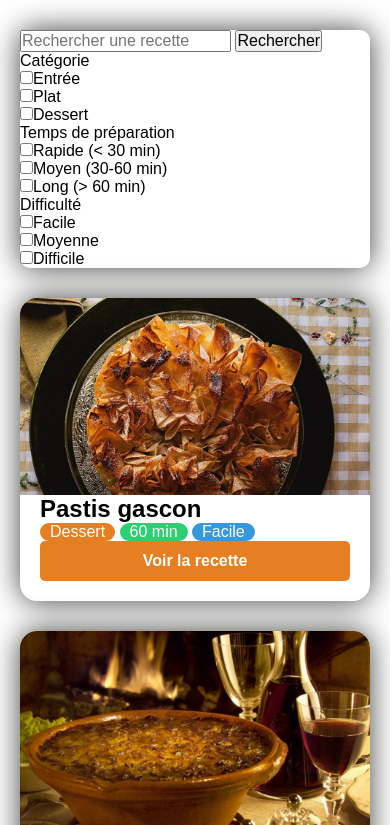
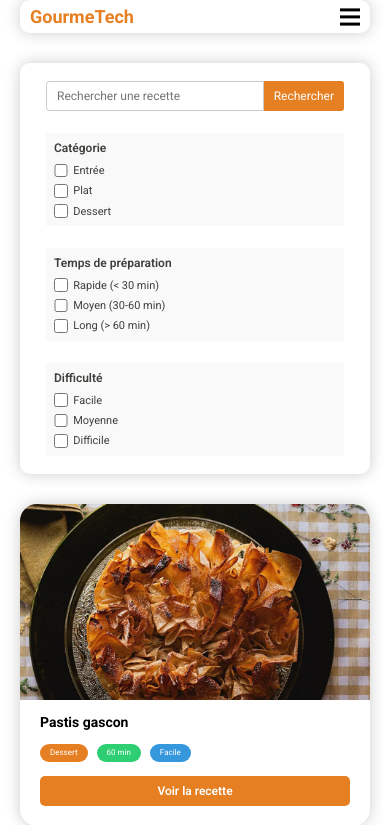
Before and after one commit to jlformation/TP_Final_Frontend, a plain HTML site: page gourmeTech/index.html in a window 390 px wide. Shown: the top 825 px of the page. Drawn offline with Linux system fonts and the light colour scheme.

Commit message:
home page mobile

```diff
--- a/gourmeTech/css/styles.css
+++ b/gourmeTech/css/styles.css
@@ -2,58 +2,189 @@
   --main-bg-color: #fff;
   --color-grey1: #3E403C;
   --color-grey2: #F9F9F9;
+  --color-grey3: #ccc;
   --color-orange: #E67F21;
   --color-green: #2ECE72;
   --color-blue: #3598DD;
+  --font: "Roboto", sans-serif;
+  font-size: 10px;
+  /* 1rem = 10px */
 }
 
 body {
   font-family: Arial, Helvetica, sans-serif;
   background-color: var(--main-bg-color);
   padding-inline: 20px;
+  font-family: var(--font);
+  font-size: 1.2rem;
+}
+
+ul {
+  list-style: none;
+}
+
+img {
+  width: 100%;
+  vertical-align: middle;
+}
+
+a {
+  text-decoration: none;
 }
 
 header {
+  display: flex;
+  justify-content: space-between;
+  flex-wrap: wrap;
+  align-items: center;
+  border-radius: 10px;
+  padding: 6px 10px;
+  box-shadow: 0 0 15px 0 var(--color-grey3);
+
+  nav {
     display: none;
+
+    &.open {
+      display: block;
+      flex-basis: 100%;
+      width: 100%;
+
+      ul {
+        padding-top: 10px;
+
+        li {
+          a {
+            font-size: 1.2rem;
+            line-height: 1.4;
+            color: var(--color-grey1);
+
+            &:hover {
+              text-decoration: underline;
+            }
+          }
+        }
+      }
+    }
+  }
+
+  >a {
+    font-size: 1.8rem;
+    color: var(--color-orange);
+    font-weight: 700;
+    /* bold */
+  }
+
+  button {
+    border: none;
+    background: none;
+    cursor: pointer;
+  }
 }
 
 section {
-    margin-top:30px;
+  margin-top: 30px;
 }
 
 section form {
   border-radius: 10px;
-    box-shadow: 0 0 30px 0 var(--color-grey1);
+  color: var(--color-grey1);
+  box-shadow: 0 0 15px 0 var(--color-grey3);
+  padding: 18px 26px;
+
   fieldset {
-    border:none;
-    ul {
-        list-style: none;
+    border: none;
+
+    &+fieldset {
+      background-color: var(--color-grey2);
+      padding: 8px;
+
+      legend {
+        font-weight: 600;
+        padding-top: 30px;
+      }
+
+      li+li {
+        padding-top: 6px;
+      }
+
+      label {
+        font-size: 1.1rem;
+
+        input {
+          margin-right: 6px;
+          width: 1.25em;
+          height: 1.25em;
+          margin-top: -.125em;
+          margin-inline-end: .5em;
+          vertical-align: middle;
+        }
+      }
+    }
+
+    &:first-child {
+      display: inline-flex;
+      position: relative;
+      width: 100%;
+      vertical-align: middle;
+
+      input {
+        position: relative;
+        height: 30px;
+        padding-inline: 10px;
+        flex: 1 1 auto;
+        border-radius: 3px;
+        border-top-right-radius: 0;
+        border-bottom-right-radius: 0;
+        border: solid 1px var(--color-grey3);
+      }
+
+      button {
+        padding-inline: 10px;
+        color: var(--main-bg-color);
+        background-color: var(--color-orange);
+        border: none;
+        border-radius: 3px;
+        border-top-left-radius: 0;
+        border-bottom-left-radius: 0;
+      }
     }
   }
 }
 
 section article {
   border-radius: 17px;
-    box-shadow: 0 0 30px 0 var(--color-grey1);
-    overflow:hidden;
+  box-shadow: 0 0 15px 0 var(--color-grey3);
+  overflow: hidden;
   padding-bottom: 20px;
-    h2, ul {
+
+  h2 {
+    font-size: 1.4rem;
+    padding-block: 14px;
+  }
+
+  h2,
+  ul {
     padding-inline: 20px;
+    padding-bottom: 14px;
+    ;
   }
+
   .btn {
     background-color: var(--color-orange);
     color: var(--main-bg-color);
     display: block;
     font-weight: 600;
     text-decoration: none;
-        text-align:center;
+    text-align: center;
     margin-inline: 20px;
     border-radius: 5px;
-        line-height: 40px;
+    line-height: 30px;
   }
 
   ul li {
     display: inline;
+    margin-right: 6px;
+
     .tag {
       border-radius: 9px;
       text-decoration: none;
@@ -61,12 +192,16 @@
       display: inline-block;
       line-height: 18px;
       padding-inline: 10px;
+      font-size: 0.8rem;
+
       &.tag-orange {
         background-color: var(--color-orange);
       }
+
       &.tag-green {
         background-color: var(--color-green);
       }
+
       &.tag-blue {
         background-color: var(--color-blue);
       }
@@ -74,12 +209,49 @@
   }
 }
 
-  article + article {
-    margin-top:30px;
+article+article {
+  margin-top: 30px;
 }
 
-  article img {
+footer {
+  margin-top: 30px;
+  border-top: solid 1px var(--color-grey3);
+  padding-block: 20px;
+
+  nav,
+  div {
+    padding-inline: 20px;
+    padding-bottom: 20px;
+    color: var(--color-grey1);
+  }
+
+  nav p,
+  div h2 {
+    font-weight: 700;
+    color: var(--color-orange);
+    font-size: 1.4rem;
+    padding-bottom: 10px;
+  }
+
+  nav ul li+li {
+    margin-top: 8px;
+  }
+
+  nav a {
+    color: inherit;
+    text-decoration: none;
+
+    &:hover {
+      text-decoration: underline;
+    }
+  }
+
+  span {
     display: block;
-    width: 100%;
-    height: auto;;
+    padding-top: 20px;
+    border-top: solid 1px var(--color-grey3);
+    text-align: center;
+    font-size: 1rem;
+    color: var(--color-grey3);
   }
+}
--- a/gourmeTech/index.html
+++ b/gourmeTech/index.html
@@ -5,18 +5,27 @@
     <meta name="viewport" content="width=device-width, initial-scale=1.0">
     <title>GourmeTech</title>
     <link rel="stylesheet" href="css/reset.css">
+    <link rel="preconnect" href="https://fonts.googleapis.com">
+<link rel="preconnect" href="https://fonts.gstatic.com" crossorigin>
+<link href="https://fonts.googleapis.com/css2?family=Roboto:wght@100..900&display=swap" rel="stylesheet">
     <link rel="stylesheet" href="css/styles.css">
 </head>
 <body>
 <header>
     <a href="#">GourmeTech</a>
+    <button>
+        <svg viewBox="0 0 100 100" width="20" height="20" fill="#000">
+            <rect y="7" width="100" height="15"></rect>
+            <rect y="42" width="100" height="15"></rect>
+            <rect y="78" width="100" height="15"></rect>
+        </svg>
+    </button>
     <nav>
         <ul>
             <li><a href="#">Accueil</a></li>
             <li><a href="#">Ajouter une recette</a></li>
             <li><a href="#">Mes favoris</a></li>
             <li><a href="#">À propos</a></li>
-            <li><a href="#">thème clair</a></li>
         </ul>
     </nav>
 </header>
@@ -30,25 +39,25 @@
             <fieldset>
                 <legend>Catégorie</legend>
                 <ul>
-                    <li><input type="checkbox"><label>Entrée</label></li>
-                    <li><input type="checkbox"><label>Plat</label></li>
-                    <li><input type="checkbox"><label>Dessert</label></li>
+                    <li><label><input type="checkbox">Entrée</label></li>
+                    <li><label><input type="checkbox">Plat</label></li>
+                    <li><label><input type="checkbox">Dessert</label></li>
                 </ul>
             </fieldset>
             <fieldset>
                 <legend>Temps de préparation</legend>
                 <ul>
-                    <li><input type="checkbox"><label>Rapide (< 30 min)</label></li>
-                    <li><input type="checkbox"><label>Moyen (30-60 min)</label></li>
-                    <li><input type="checkbox"><label>Long (> 60 min)</label></li>
+                    <li><label><input type="checkbox">Rapide (< 30 min)</label></li>
+                    <li><label><input type="checkbox">Moyen (30-60 min)</label></li>
+                    <li><label><input type="checkbox">Long (> 60 min)</label></li>
                 </ul>
             </fieldset>
             <fieldset>
                 <legend>Difficulté</legend>
                 <ul>
-                    <li><input type="checkbox"><label>Facile</label></li>
-                    <li><input type="checkbox"><label>Moyenne</label></li>
-                    <li><input type="checkbox"><label>Difficile</label></li>
+                    <li><label><input type="checkbox">Facile</label></li>
+                    <li><label><input type="checkbox">Moyenne</label></li>
+                    <li><label><input type="checkbox">Difficile</label></li>
                 </ul>
             </fieldset>
         </form>
```
Also changed, not shown: 1 other file. Lines whose indentation alone changed are shown as unchanged.
